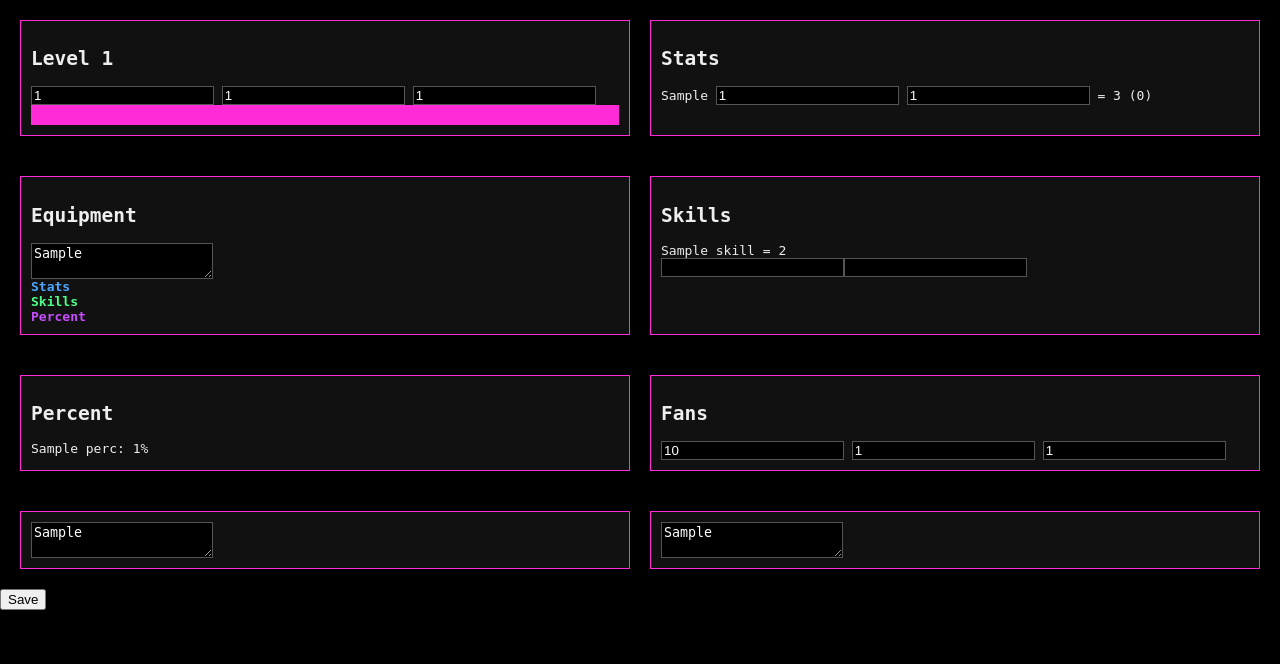
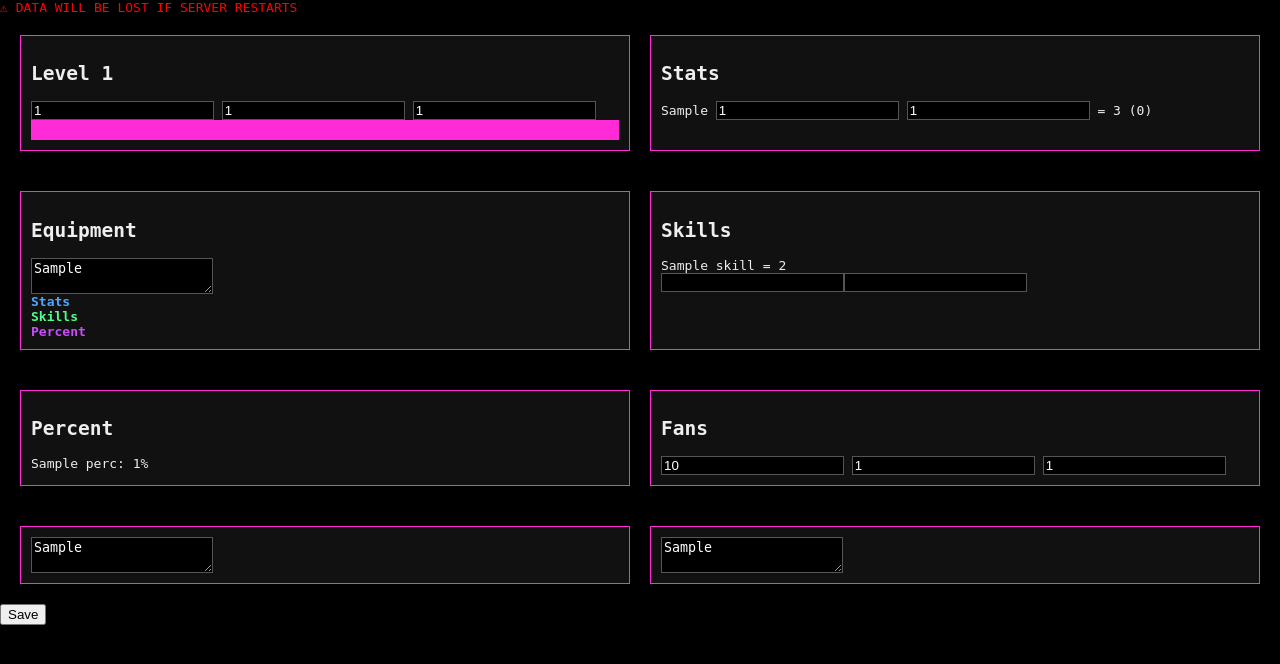
Before and after one commit to chancem5882-web/Dungeon-crawl, a Flask app: page /c/1 in a window 1280 px wide. Shown: the part 37-701 px from the top of the page. Run offline with Flask 3, Linux system fonts and the light colour scheme; tables that the repository leaves empty hold one stand-in row (values such as "Sample post").

Commit message:
Update character.html

```diff
--- a/templates/character.html
+++ b/templates/character.html
@@ -3,6 +3,16 @@
 <div class="header">DUNGEON SYSTEM</div>
 
 <form method="post">
+
+{% if storage.mode == "EPHEMERAL" %}
+<div style="color:red;">
+⚠ DATA WILL BE LOST IF SERVER RESTARTS
+</div>
+{% else %}
+<div style="color:lime;">
+✅ SAVED TO PERSISTENT DISK
+</div>
+{% endif %}
 
 <div class="container">
 
```
